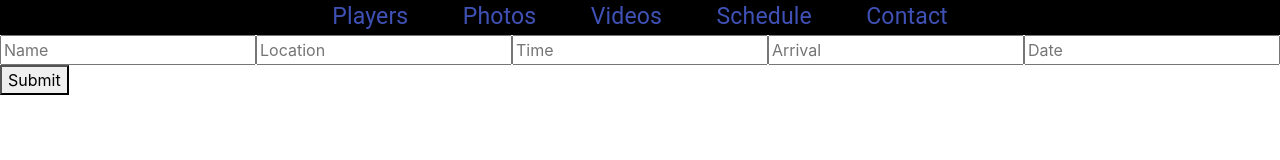
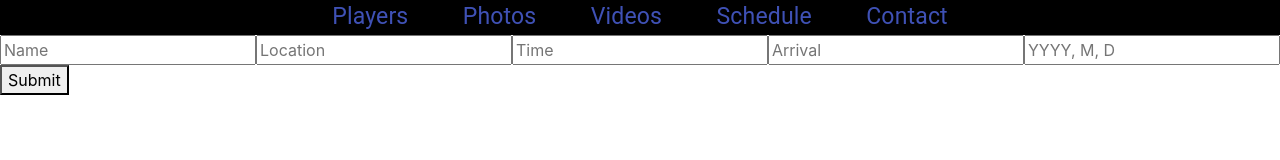
Before and after one commit to AdamHoffma/softball_stats, a React (Create React App) app in the folder client/: page /addevent in a window 1280 px wide. Shown: the top 160 px of the page. Built offline with nearby package versions, Linux system fonts and the light colour scheme.

Commit message:
placeholder on adding event date to remind of format required

```diff
--- a/client/src/Components/calendar/addToCalendar.js
+++ b/client/src/Components/calendar/addToCalendar.js
@@ -51,7 +51,7 @@ const AddToCalendar = props => {
                     />
                      <input
                         type="text"
-                        placeholder="Date"
+                        placeholder="YYYY, M, D"
                         name="date"
                         value={newEvent.date}
                         onChange={changeHandler}
```
